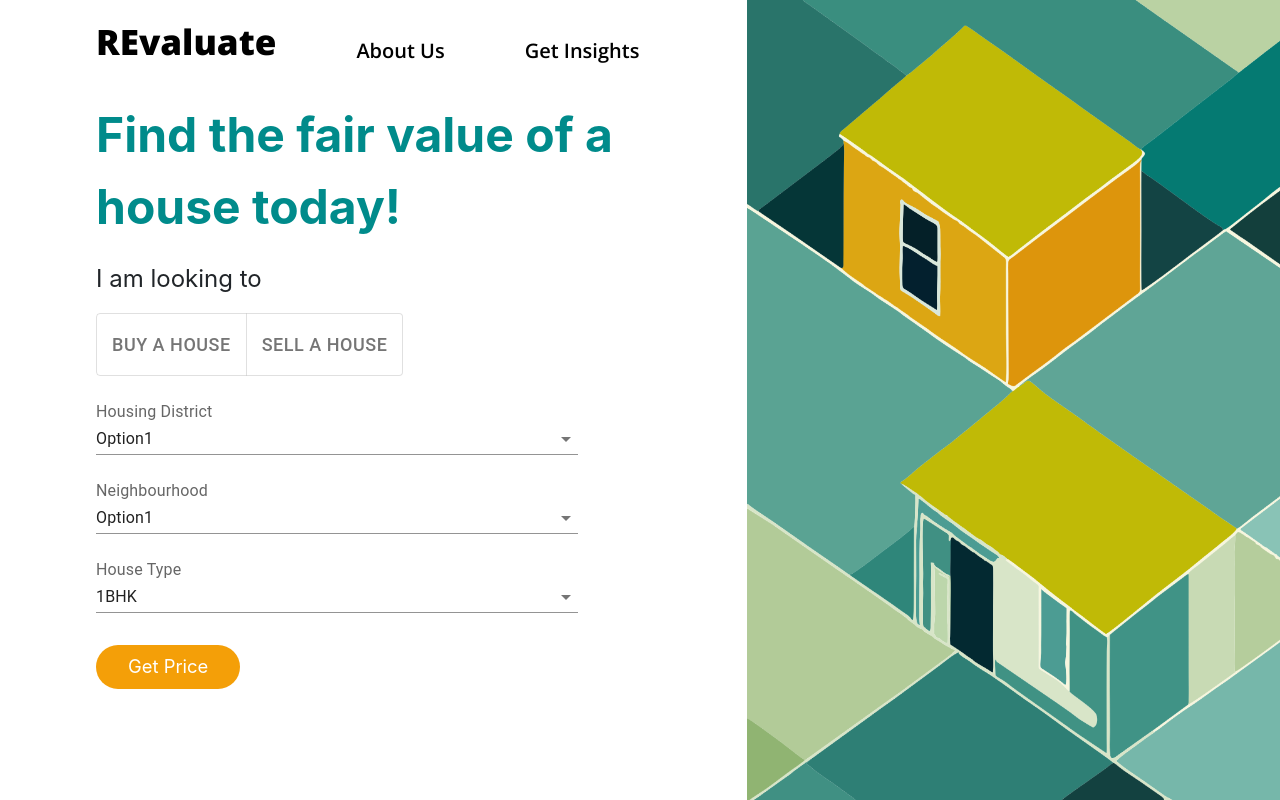
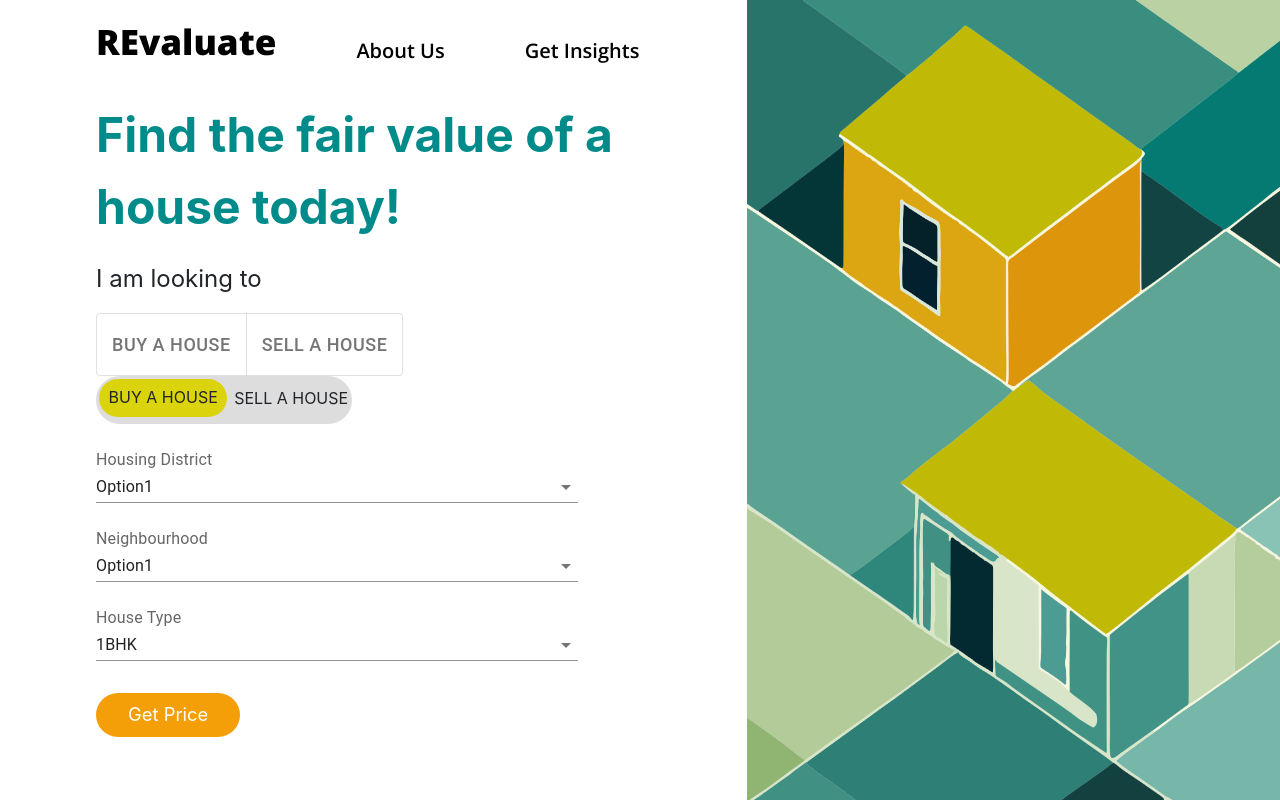
Before and after one commit to RishJohn14/HousingInfo, a React (Create React App) app in the folder revaluate_client/: page / in a window 1280 px wide. Built offline with nearby package versions, Linux system fonts and the light colour scheme.

Commit message:
bug fixes

```diff
--- a/revaluate_client/src/components/Map/Map.jsx
+++ b/revaluate_client/src/components/Map/Map.jsx
@@ -6,38 +6,10 @@ import { Grid } from '@mui/material';
 import Carousel from 'react-bootstrap/Carousel';
 import Axios from 'axios';
 
-const transactionData = [
-    {
-        neighbourhood: 'Woodlands',
-        lat: 1.3082,
-        lng: 103.793,
-    },
-    {
-        neighbourhood: 'Sembawang',
-        lat: 1.309,
-        lng: 103.79377,
-    },
-    {
-        neighbourhood: 'Jurong East',
-        lat: 1.3093,
-        lng: 103.795,
-    },
-    {
-        neighbourhood: 'Tampines',
-        lat: 1.309,
-        lng: 103.796,
-    },
-    {
-        neighbourhood: 'Orchard',
-        lat: 1.3075,
-        lng: 103.7948,
-    },
-];
-
 function Map(){
     const { isLoaded } = useLoadScript({googleMapsApiKey: process.env.REACT_APP_GMAP_API_KEY});
 
-    const [center, updateCenter] = useState({lat: 1.308, lng: 103.793});
+    const [center, updateCenter] = useState({lat: 1.3691, lng: 103.8454});
     const [town, updateTown] = useState('Neighbourhood');
     const [mapData, updateMapData] = useState([]);
     const [selectedPin, updateSelectedPin] = useState();
--- a/revaluate_client/src/components/SwitchButton/SwitchButton.css
+++ b/revaluate_client/src/components/SwitchButton/SwitchButton.css
@@ -1,8 +1,12 @@
 .switchButton {
     width: 20vw;
-    height: 5rem;
+    height: 3rem;
     border-radius: 100px;
     display: flex;
+    -webkit-border-radius: 100px;
+    -moz-border-radius: 100px;
+    -ms-border-radius: 100px;
+    -o-border-radius: 100px;
 }
 
 .on {
@@ -18,13 +22,21 @@
 
 .text {
     width: 10vw;
-    height: 4.5rem;
+    height: 2.3rem;
     border-radius: 20rem;
-    background-color: #1aad66;
+    background-color: #DBD40C;
     margin-bottom: 1rem;
     -webkit-border-radius: 20rem;
     -moz-border-radius: 20rem;
     -ms-border-radius: 20rem;
     -o-border-radius: 20rem;
     margin: 0.2rem;
+    text-align: center;
+    padding-top: 4.5%;
 }
+
+.unselected-text {
+    width: 10vw;
+    text-align: center;
+    padding-top: 0.6rem;
+}
--- a/revaluate_client/src/components/SwitchButton/SwitchButton.jsx
+++ b/revaluate_client/src/components/SwitchButton/SwitchButton.jsx
@@ -7,9 +7,9 @@ function SwitchButton() {
 
     return <motion.div animate className={selected ? "switchButton on" : "switchButton off"} onClick={() => updateSelected(!selected)}>
         <motion.div animate>
-            <div className="text">
-            </div>
+            <p className="text">BUY A HOUSE</p>
         </motion.div>
+        <p className="unselected-text">SELL A HOUSE</p>
     </motion.div>
 }
 
--- a/revaluate_client/src/screens/DetailsPage/DetailsPage.css
+++ b/revaluate_client/src/screens/DetailsPage/DetailsPage.css
@@ -114,6 +114,12 @@
   font-family: Arial, Helvetica, sans-serif;
   color: #0a0a0a;
   text-align: center;
+  margin: auto;
+}
+
+.streets p {
+  text-align: center;
+  padding: 0%;
 }
 
 .chartDiv {
--- a/revaluate_client/src/screens/DetailsPage/DetailsPage.jsx
+++ b/revaluate_client/src/screens/DetailsPage/DetailsPage.jsx
@@ -63,14 +63,13 @@ function DetailsPage() {
             <h1 className="Most valued">
               Most Valued streets in Ang Mo Kio Estate
             </h1>
-            {/* <p className="streets">
-              {detailsData["most_common_street"]?.map((idx, data) => <p key={idx}>1. {data[0]}</p>)}
-            </p> */}
-            <p>1. {detailsData?.most_common_street[0]}</p>
-            <p>2. {detailsData?.most_common_street[1]}</p>
-            <p>3. {detailsData?.most_common_street[2]}</p>
-            <p>4. {detailsData?.most_common_street[3]}</p>
-            <p>5. {detailsData?.most_common_street[4]}</p>
+            <div className="streets">
+              <p>1. {detailsData?.most_common_street?.length > 0 ? detailsData?.most_common_street[0][0] : ''}</p>
+              <p>2. {detailsData?.most_common_street?.length > 0 ? detailsData?.most_common_street[1][0] : ''}</p>
+              <p>3. {detailsData?.most_common_street?.length > 0 ? detailsData?.most_common_street[2][0] : ''}</p>
+              <p>4. {detailsData?.most_common_street?.length > 0 ? detailsData?.most_common_street[3][0] : ''}</p>
+              <p>5. {detailsData?.most_common_street?.length > 0 ? detailsData?.most_common_street[4][0] : ''}</p>
+            </div>
           </div>
         </Grid>
         <Grid item xs={5} padding={3}>
--- a/revaluate_client/src/screens/HomePage/HomePage.jsx
+++ b/revaluate_client/src/screens/HomePage/HomePage.jsx
@@ -10,6 +10,7 @@ import {
 } from "@mui/material";
 import { ToggleButton, ToggleButtonGroup } from "@mui/material";
 import Header from "../../components/Header/Header";
+import SwitchButton from "../../components/SwitchButton/SwitchButton";
 
 function HomePage() {
   const [formats, setFormats] = useState();
@@ -52,6 +53,7 @@ function HomePage() {
                 </ToggleButton>
                 </ToggleButtonGroup>
             </Stack>
+            <SwitchButton />
             <div className="home-dropdown-box">
                 <InputLabel htmlFor="select1">
                 Housing District
```
Also changed, not shown: 1 other file (tests, documents, lock files or other folders).
